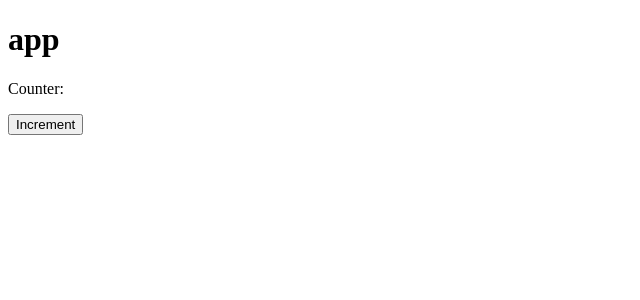
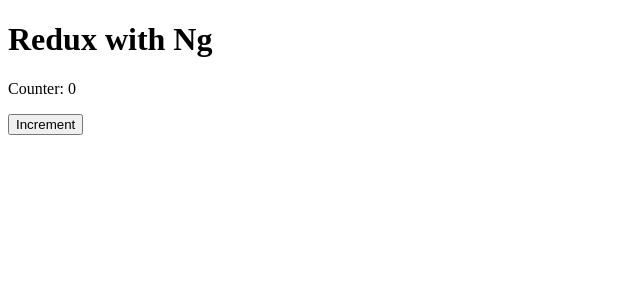
Before and after one commit to judekuti/Poll-red, an Angular app: page / in a window 1280 px wide. Shown: the top 300 px of the page, without its empty margins (0-640 px from the left). Built offline with nearby package versions, Linux system fonts and the light colour scheme; what ng2-redux would draw is missing.

Commit message:
Create increment function along side counter variable set to 0

```diff
--- a/src/app/app.component.ts
+++ b/src/app/app.component.ts
@@ -6,5 +6,9 @@ import { Component } from '@angular/core';
   styleUrls: ['./app.component.css']
 })
 export class AppComponent {
-  title = 'app';
+  title = 'Redux with Ng';
+  counter = 0;
+  increment(){
+      this.counter++;
+  }
 }
```
